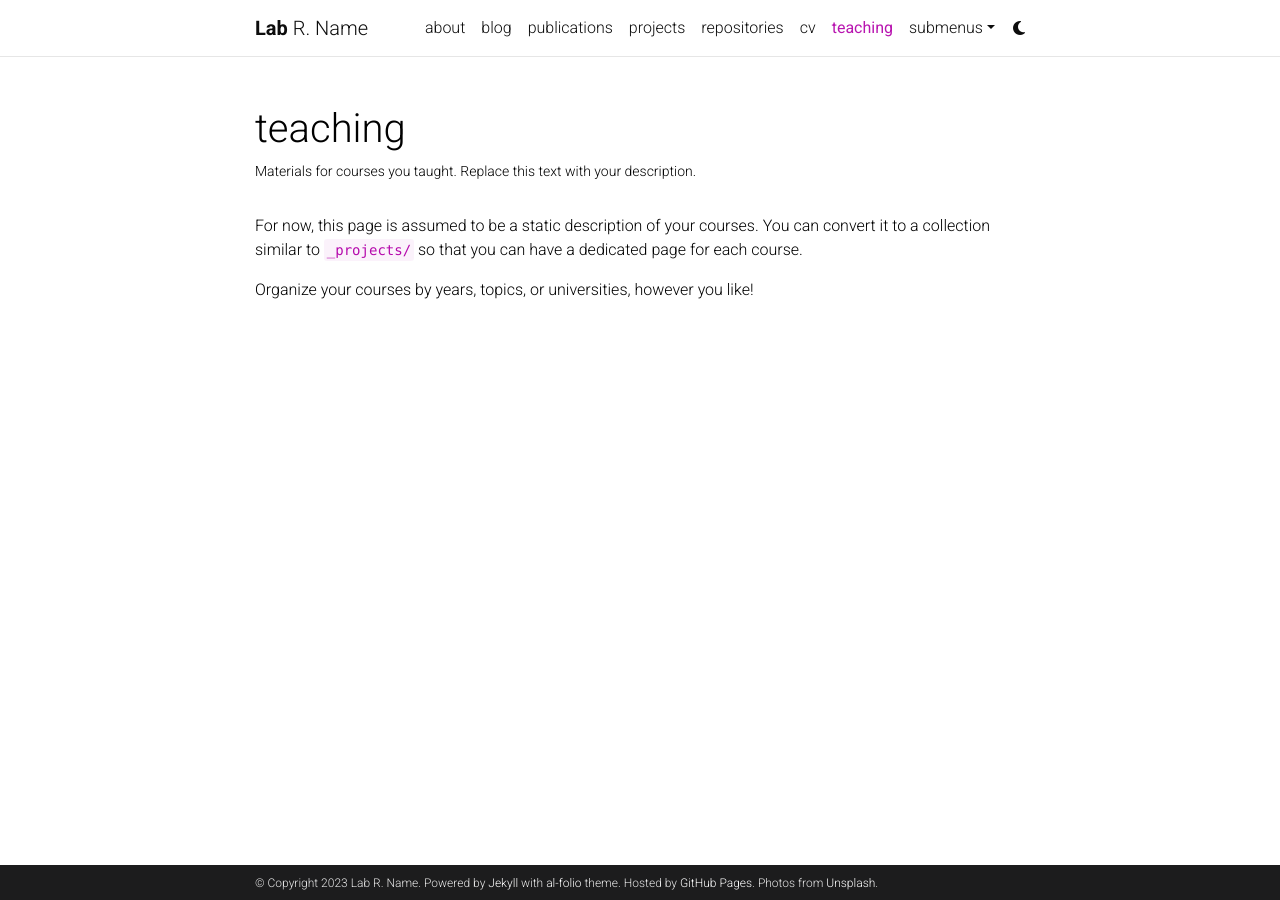
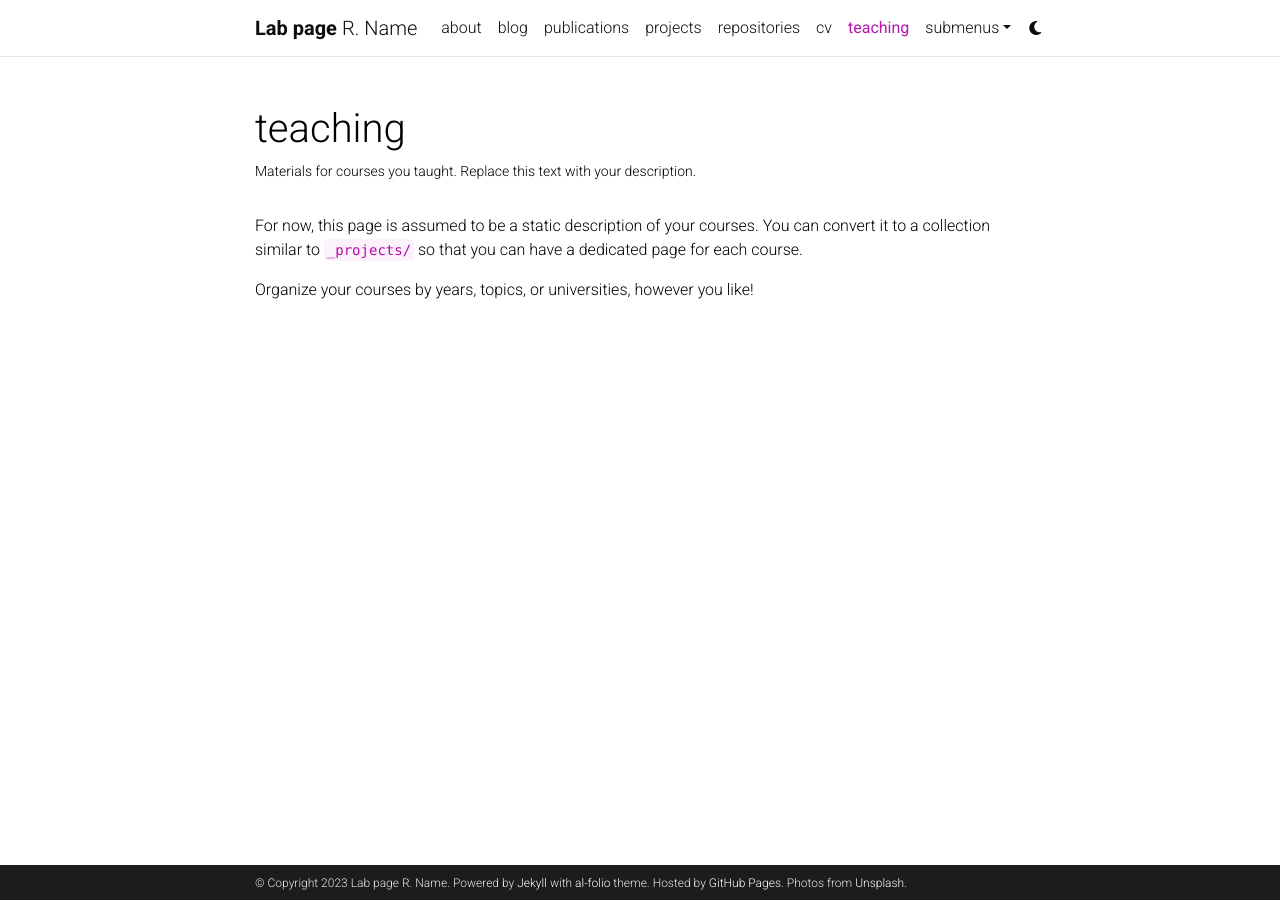
Before and after one commit to thebuckleylab/thebuckleylab.github.io, a Jekyll site: the page built from _pages/teaching.md, in a window 1280 px wide. Built offline with Jekyll 4.4.1, drawn with Linux system fonts in a browser that asks for light colours; comment, search, counter and statistics services are not loaded; a style sheet for code colours, icons or effects is not loaded.

```diff
--- a/_config.yml
+++ b/_config.yml
@@ -3,7 +3,7 @@
 # -----------------------------------------------------------------------------
 
 title: blank # the website title (if blank, full name will be used instead)
-first_name: Lab
+first_name: Lab page
 middle_name: R.
 last_name: Name
 email: you@example.com
@@ -107,7 +107,7 @@ discord_id: # your discord id (18-digit unique numerical identifier)
 zotero_username: # your zotero username
 
 contact_note: >
-  You can even add a little note about which of these is the best way to reach you.
+  Reach us by email.
 
 # -----------------------------------------------------------------------------
 # Analytics and search engine verification
```
